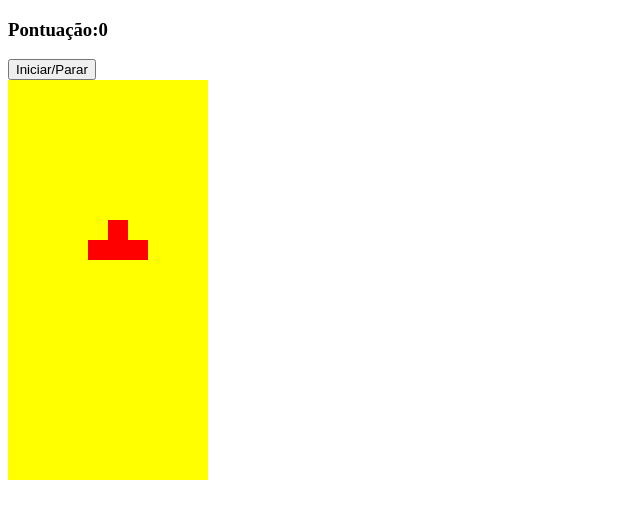
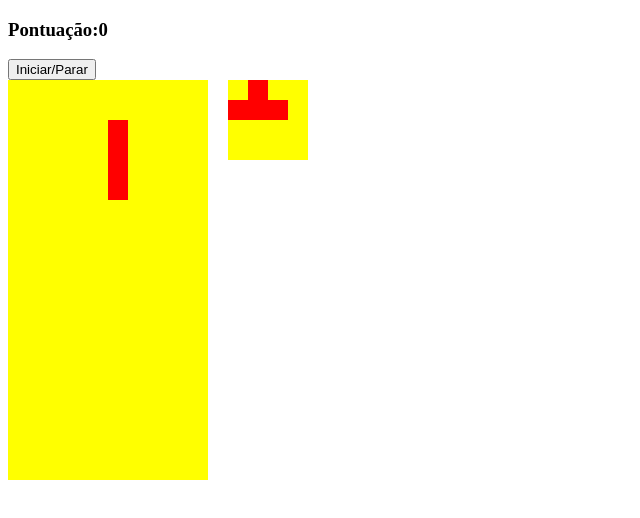
Before and after one commit to PedroHRoseno/ednaldo-tetris, a plain HTML site: page index.html in a window 1280 px wide. Both pictures are taken after a click on the button "Iniciar/Parar". Shown: the whole page, without its empty margins (0-640 px from the left). Drawn offline with Linux system fonts and the light colour scheme.

Commit message:
Added start and pause buttons

```diff
--- a/app.js
+++ b/app.js
@@ -1,153 +1,191 @@
 document.addEventListener('DOMContentLoaded', () => {
   const grid = document.querySelector('.grid')
-  // Adicionando o grid
   let squares = Array.from(document.querySelectorAll('.grid div'))
-  const scoredisplay = document.querySelector('#score')
+  const scoreDisplay = document.querySelector('#score')
   const startbutton = document.querySelector('#startbutton')
   const width = 10
+  let nextRandom = 0
+  let timerId
 
-  //  Adicionando os tetraminoes
+  //The Tetrominoes
   const lTetromino = [
-    [1, width + 1, width * 2 + 1, 2],
-    [width, width + 1, width + 2, width * 2 + 2],
-    [1, width + 1, width * 2 + 1, width * 2],
-    [width, width * 2, width * 2 + 1, width * 2 + 2]
+    [1, width+1, width*2+1, 2],
+    [width, width+1, width+2, width*2+2],
+    [1, width+1, width*2+1, width*2],
+    [width, width*2, width*2+1, width*2+2]
   ]
 
   const zTetromino = [
-    [0, width, width + 1, width * 2 + 1],
-    [width + 1, width + 2, width * 2, width * 2 + 1],
-    [0, width, width + 1, width * 2 + 1],
-    [width + 1, width + 2, width * 2, width * 2 + 1]
+    [0,width,width+1,width*2+1],
+    [width+1, width+2,width*2,width*2+1],
+    [0,width,width+1,width*2+1],
+    [width+1, width+2,width*2,width*2+1]
   ]
 
   const tTetromino = [
-    [1, width, width + 1, width + 2],
-    [1, width + 1, width + 2, width * 2 + 1],
-    [width, width + 1, width + 2, width * 2 + 1],
-    [1, width, width + 1, width * 2 + 1]
+    [1,width,width+1,width+2],
+    [1,width+1,width+2,width*2+1],
+    [width,width+1,width+2,width*2+1],
+    [1,width,width+1,width*2+1]
   ]
 
   const oTetromino = [
-    [0, 1, width, width + 1],
-    [0, 1, width, width + 1],
-    [0, 1, width, width + 1],
-    [0, 1, width, width + 1]
+    [0,1,width,width+1],
+    [0,1,width,width+1],
+    [0,1,width,width+1],
+    [0,1,width,width+1]
   ]
 
   const iTetromino = [
-    [1, width + 1, width * 2 + 1, width * 3 + 1],
-    [width, width + 1, width + 2, width + 3],
-    [1, width + 1, width * 2 + 1, width * 3 + 1],
-    [width, width + 1, width + 2, width + 3]
+    [1,width+1,width*2+1,width*3+1],
+    [width,width+1,width+2,width+3],
+    [1,width+1,width*2+1,width*3+1],
+    [width,width+1,width+2,width+3]
   ]
 
-  const tetrominoes = [lTetromino, zTetromino, tTetromino, oTetromino, iTetromino]
+  const theTetrominoes = [lTetromino, zTetromino, tTetromino, oTetromino, iTetromino]
 
   let currentPosition = 4
   let currentRotation = 0
-  // Selecionar um tetraminó aleatório
-  let randomNumber = Math.floor(Math.random()*tetrominoes.length)
-  let current = tetrominoes[randomNumber][0]
 
-  // desenhando o tetraminó
+  console.log(theTetrominoes[0][0])
 
-  function draw () {
+  // Seleciona aleatoriamente o a rotação do primeiro tetraminó
+  let random = Math.floor(Math.random()*theTetrominoes.length)
+  let current = theTetrominoes[random][currentRotation]
+
+  //desenha o tetraminó
+  function draw() {
     current.forEach(index => {
       squares[currentPosition + index].classList.add('tetromino')
     })
   }
-
-  // apagando o tetraminó
-
-  function undraw () {
+  function undraw() {
     current.forEach(index => {
       squares[currentPosition + index].classList.remove('tetromino')
+      squares[currentPosition + index].style.backgroundColor = ''
+
     })
   }
 
-  // funções para keycode
-
-  function control (e) {
-
-    if (e.keyCode === 37) {
+  //Funções para as teclas de seta
+  function control(e) {
+    if(e.keyCode === 37) {
       moveLeft()
-    }
-    else if (e.keyCode === 38) {
+    } else if (e.keyCode === 38) {
       rotate()
-    }
-    else if (e.keyCode === 39) {
-
+    } else if (e.keyCode === 39) {
       moveRight()
-    }
-    else if (e.keyCode === 40) {
+    } else if (e.keyCode === 40) {
       moveDown()
     }
   }
   document.addEventListener('keyup', control)
 
-
-  // movendo o tetraminó para baixo a cada 1 segundo
-  timerId = setInterval(moveDown, 1000)
-  function moveDown () {
+  //move down function
+  function moveDown() {
     undraw()
     currentPosition += width
     draw()
     freeze()
   }
 
-  // função auxiliar para iniciar um novo tetraminó
-  random = Math.floor(Math.random() * tetrominoes.length)
-  current = tetrominoes[random][currentRotation]
-
-  function startAgain () {
-    random = Math.floor(Math.random() * tetrominoes.length)
-    current = tetrominoes[random][currentRotation]
-    currentPosition = 4
-    draw()
-  }
-
-  // função de congelar o tetraminó
-
-  function freeze () {
-    if (current.some(index => squares[currentPosition + index + width].classList.contains('taken'))) {
+  //freeze function
+  function freeze() {
+    if(current.some(index => squares[currentPosition + index + width].classList.contains('taken'))) {
       current.forEach(index => squares[currentPosition + index].classList.add('taken'))
-      startAgain()
+      random = nextRandom
+      nextRandom = Math.floor(Math.random() * theTetrominoes.length)
+      current = theTetrominoes[random][currentRotation]
+      currentPosition = 4
+      draw()
+      displayShape()
     }
   }
 
-  // mover o tetraminó para a esquerda, até o limite do grid
 
-  function moveLeft () {
+  function moveLeft() {
     undraw()
     const isAtLeftEdge = current.some(index => (currentPosition + index) % width === 0)
-    if (!isAtLeftEdge) { currentPosition -= 1 }
-
-    if (current.some(index => squares[currentPosition + index].classList.contains('taken'))) {
-      currentPosition += 1
+    if(!isAtLeftEdge) currentPosition -=1
+    if(current.some(index => squares[currentPosition + index].classList.contains('taken'))) {
+      currentPosition +=1
     }
     draw()
   }
 
-  // mover o tetraminó para a direita, até o limite do grid
-  function moveRight () {
+
+  function moveRight() {
     undraw()
-    const isAtRightEdge = current.some(index => (currentPosition + index) % width === width - 1)
-    if (!isAtRightEdge) currentPosition += 1
-    if (current.some(index => squares[currentPosition + index].classList.contains('taken'))) {
-      currentPosition -= 1
+    const isAtRightEdge = current.some(index => (currentPosition + index) % width === width -1)
+    if(!isAtRightEdge) currentPosition +=1
+    if(current.some(index => squares[currentPosition + index].classList.contains('taken'))) {
+      currentPosition -=1
     }
     draw()
   }
 
-  //  função para rotacionar o tretaminó, se chegar ao limite de possibilidades, volta para a primeira
+
+  function isAtRight() {
+    return current.some(index=> (currentPosition + index + 1) % width === 0)
+  }
+
+  function isAtLeft() {
+    return current.some(index=> (currentPosition + index) % width === 0)
+  }
+
   function rotate() {
     undraw()
-    currentRotation++
-    if (currentRotation === current.length) {
+    currentRotation ++
+    if(currentRotation === current.length) { //if the current rotation gets to 4, make it go back to 0
       currentRotation = 0
     }
-    current = tetrominoes[random][currentRotation]
+    current = theTetrominoes[random][currentRotation]
+    checkRotatedPosition()
     draw()
   }
+
+
+
+
+  const displaySquares = document.querySelectorAll('.mini-grid div')
+  const displayWidth = 4
+  const displayIndex = 0
+
+
+
+  const upNextTetrominoes = [
+    [1, displayWidth+1, displayWidth*2+1, 2], //lTetromino
+    [0, displayWidth, displayWidth+1, displayWidth*2+1], //zTetromino
+    [1, displayWidth, displayWidth+1, displayWidth+2], //tTetromino
+    [0, 1, displayWidth, displayWidth+1], //oTetromino
+    [1, displayWidth+1, displayWidth*2+1, displayWidth*3+1] //iTetromino
+  ]
+
+  //display the shape in the mini-grid display
+  function displayShape() {
+    //remove any trace of a tetromino form the entire grid
+    displaySquares.forEach(square => {
+      square.classList.remove('tetromino')
+      square.style.backgroundColor = ''
+    })
+    upNextTetrominoes[nextRandom].forEach( index => {
+      displaySquares[displayIndex + index].classList.add('tetromino')
+    })
+  }
+
+  //add functionality to the button
+  startbutton.addEventListener('click', () => {
+    if (timerId) {
+      clearInterval(timerId)
+      timerId = null
+    }
+    else {
+      draw()
+      timerId = setInterval(moveDown, 1000)
+      nextRandom = Math.floor(Math.random()*theTetrominoes.length)
+      displayShape()
+    }
+  })
+
 })
--- a/index.html
+++ b/index.html
@@ -9,8 +9,8 @@
   <body>
 
     <h3>Pontuação:<span id="score">0</span></h3>
-    <button id="start-button">Iniciar/Parar</button>
-
+    <button id="startbutton">Iniciar/Parar</button>
+	<div class="container">
 		<div class="grid">
 			<div></div>
 			<div></div>
@@ -222,7 +222,25 @@
 			<div class="taken"></div>
 			<div class="taken"></div>
 			<div class="taken"></div>
-
+		</div>
+		<div class="mini-grid">
+			<div></div>
+			<div></div>
+			<div></div>
+			<div></div>
+			<div></div>
+			<div></div>
+			<div></div>
+			<div></div>
+			<div></div>
+			<div></div>
+			<div></div>
+			<div></div>
+			<div></div>
+			<div></div>
+			<div></div>
+			<div></div>
+		</div>
   </div>
 
   </body>
--- a/styles.css
+++ b/styles.css
@@ -1,9 +1,14 @@
+.container {
+  display: flex;
+}
+
+
 .grid {
-    width: 200px;
-    height: 400px;
-    background-color: yellow;
-    display: flex;
-    flex-wrap: wrap;
+  width: 200px;
+  height: 400px;
+  background-color: yellow;
+  display: flex;
+  flex-wrap: wrap;
 
 }
 
@@ -16,3 +21,17 @@
 .tetromino {
   background-color: red;
 }
+
+.mini-grid {
+  margin-left: 20px;
+  width: 80px;
+  height: 80px;
+  display: flex;
+  flex-wrap: wrap;
+  background-color: yellow;
+}
+
+.mini-grid div {
+  height: 20px;
+  width: 20px;
+}
```
Lines whose indentation alone changed are shown as unchanged.
